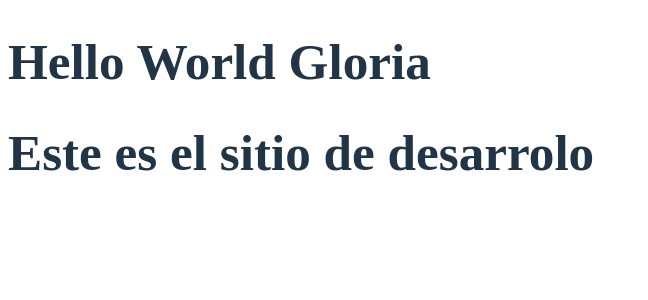
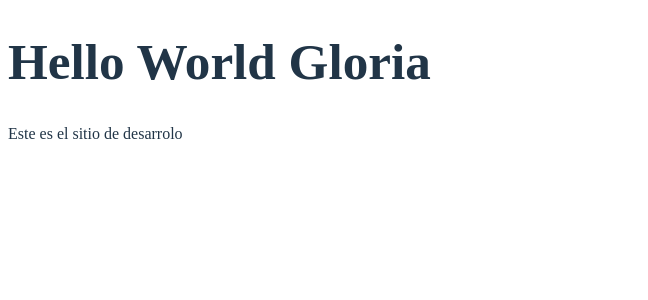
Before and after one commit to jubior777/proyecto, a React (Vite) app: page / in a window 1280 px wide. Shown: the top 300 px of the page, without its empty margins (0-648 px from the left). Built offline with nearby package versions, Linux system fonts and the light colour scheme.

Commit message:
excelente

```diff
--- a/src/App.jsx
+++ b/src/App.jsx
@@ -7,7 +7,7 @@ function App() {
     <>
       <div>
         <h1>Hello World Gloria</h1>
-        <h1>Este es el sitio de desarrolo</h1>
+        <p>Este es el sitio de desarrolo</p>
       </div>
 
     </>
```
